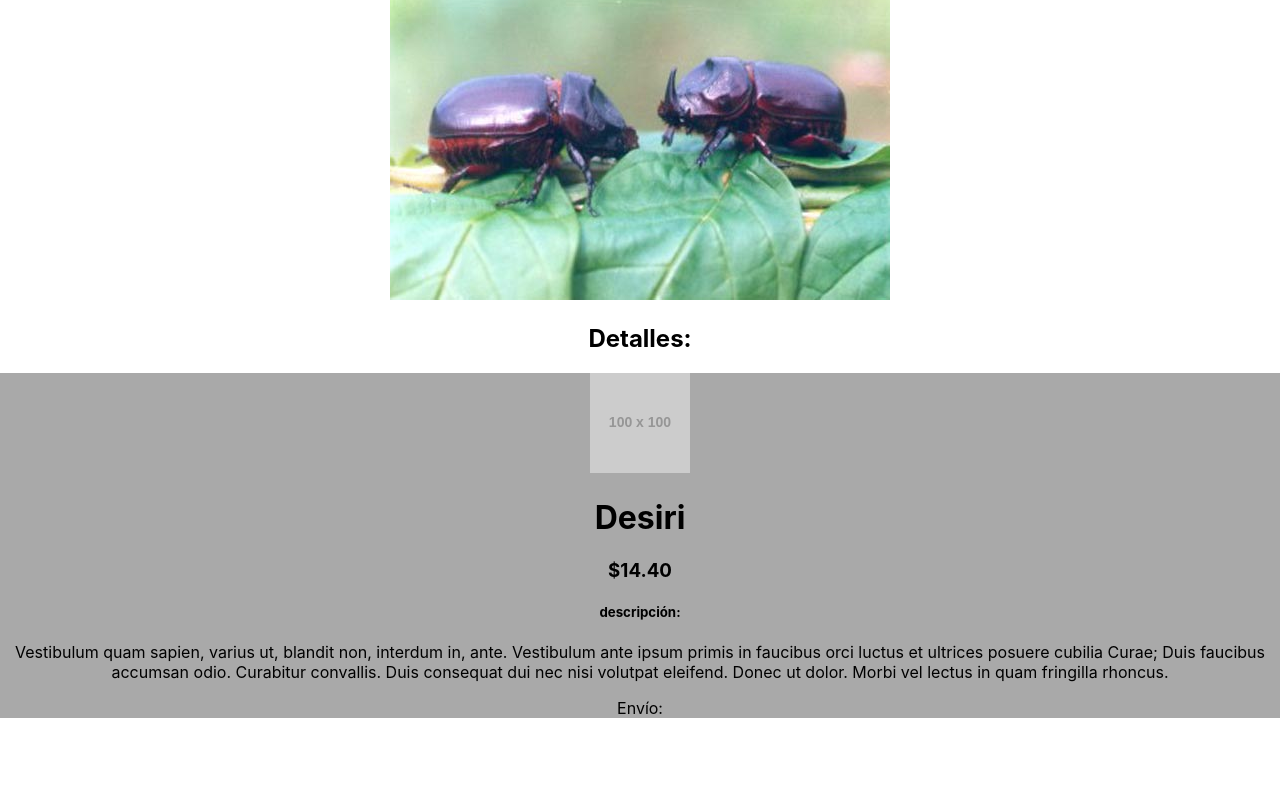
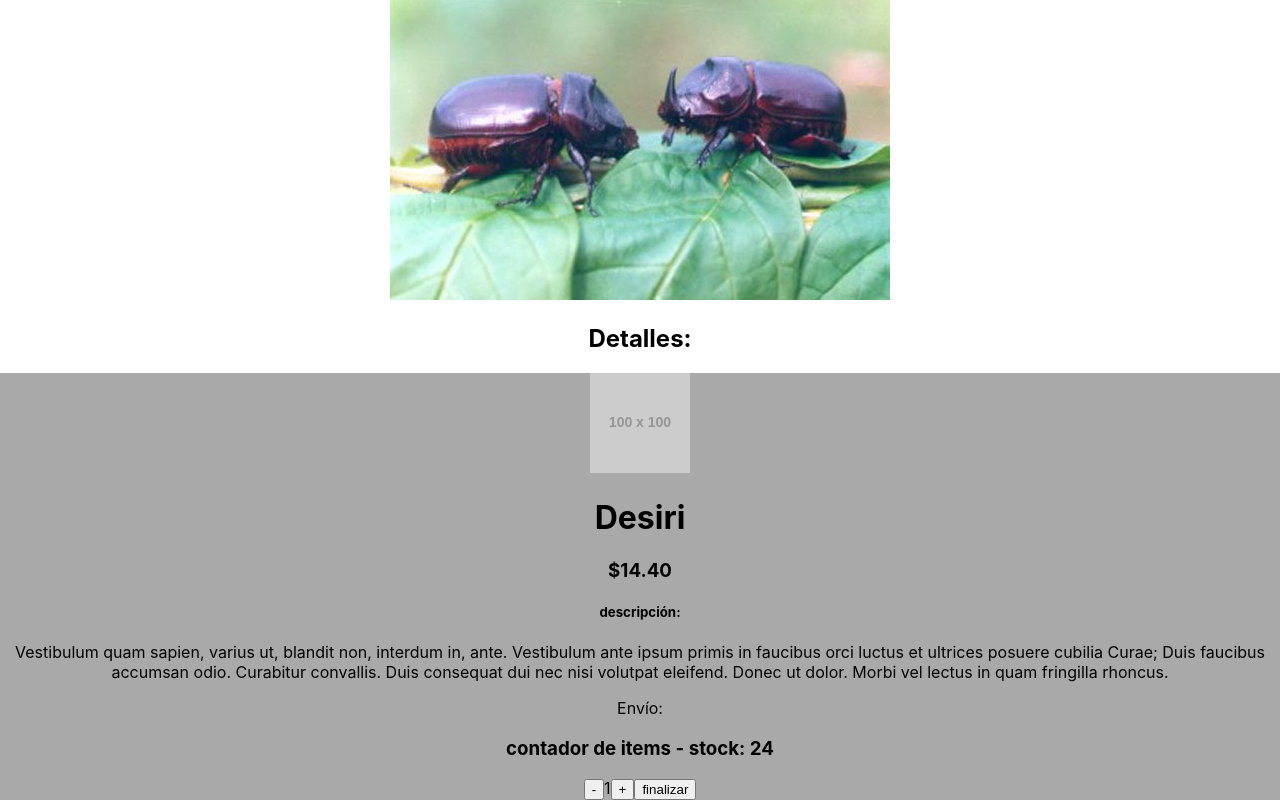
Before and after one commit to marcosb2001/reactapp34710, a React (Create React App) app: page /detalle/1 in a window 1280 px wide. Shown: the part 271-1071 px from the top of the page. Before the commit the page ends 1005 px from the top, so only its background shows below. Built offline with nearby package versions, Linux system fonts and the light colour scheme.

Commit message:
desafío contadores

```diff
--- a/src/App.js
+++ b/src/App.js
@@ -27,6 +27,7 @@ function App() {
             <Route path="/" element={<ItemListContainer/> }/>
             <Route path="/category/:idcat" element={<ItemListContainer/>}/>
             <Route path="/detalle/:id" element={<ItemDetailContainer/>}/>
+            <Route path="/cart" element={<h1>Carrito</h1>}/>
             <Route path="*" element={<h1>404: Elemento no encontrado</h1>}/>
 
           </Routes>
--- a/src/components/ItemCount.jsx
+++ b/src/components/ItemCount.jsx
@@ -1,6 +1,6 @@
 import React, { useState } from 'react';
 
-function ItemCount({initial, stock}){
+function ItemCount({initial, stock, onAdd, text}){
     const [items, setItems] = useState(initial);
 
     const handleIncrement = () => {
@@ -19,12 +19,18 @@ function ItemCount({initial, stock}){
         }
     }
 
+    const handleClick = ()=> {
+        onAdd(items)
+    }
+
+
 return (
     <div>
-        <h3>contador de items - stock: 20</h3>
-        <button onClick={ handleIncrement }>Sumar objeto</button>
-        <p>items: {items}</p>
-        <button onClick={ handleDecrement }>Restar objeto</button>
+        <h3>contador de items - stock: 24</h3>
+        <button onClick={ handleDecrement }>-</button>
+        <span>{items}</span>
+        <button onClick={ handleIncrement }>+</button>
+        <button onClick={ handleClick}>{text}</button>
 
     </div>
 )
--- a/src/components/ItemListContainer.jsx
+++ b/src/components/ItemListContainer.jsx
@@ -42,6 +42,7 @@ return(
             name={singleProduct.name}
             price={singleProduct.price}
             img={singleProduct.img}
+            stock={singleProduct.stock}
             />
             )}
 
--- /dev/null
+++ b/src/components/button.jsx
@@ -0,0 +1,15 @@
+
+
+
+export default function Button({ text, type, onTouch}) {
+
+    const btnStyle = {
+        backgroundColor: type === "alert" ? "red" : "lime"
+    }
+
+    return (
+        <button onClick={onTouch} style={btnStyle} className="btn">
+            {text}
+        </button>
+    )
+}
--- a/src/components/itemCard/Item.js
+++ b/src/components/itemCard/Item.js
@@ -1,8 +1,10 @@
 import {Link} from "react-router-dom"
+import Button from "../button";
+import ItemCount from "../ItemCount";
 
-function ItemCard({id, img, name, price}) {
+function ItemCard({id, img, name, price, stock}) {
 
-    const cardStyles = { height : "240px", width: "180px", border : "1px solid grey", padding : "10px", flex: 'auto'};
+    const cardStyles = { height : "230px", width: "20%", border : "1px solid grey", padding : "10px", flex: 'auto'};
 
     return (
         <div className="card" style={cardStyles}>
@@ -12,7 +14,9 @@ function ItemCard({id, img, name, price}) {
             <div className="card-detail">
                 <h2>{name}</h2>
                 <p>{price}</p>
-                <Link to={`/detalle/${id}`}>más info</Link>
+                <Link to={`/detalle/${id}`}>
+                <Button  type text="ver más"></Button>
+                </Link>
             </div>
         </div>
     )
--- a/src/components/itemDetail/ItemDetail.jsx
+++ b/src/components/itemDetail/ItemDetail.jsx
@@ -1,8 +1,19 @@
 import { useParams } from "react-router-dom";
+import { useState } from "react";
+import ItemCount from "../ItemCount"
 
-function ItemDetail({id, img, name, price, desc, shipping}) {
+function ItemDetail({id, img, name, price, desc, shipping, stock}) {
 
     const styles = {marginTop : "20px", backgroundColor : "darkgray"};
+
+
+    const [estado, setEstado] = useState(0);
+
+    function handleAdd(items) {
+        console.log('agreagar carrito', items);
+        setEstado(items)
+
+    }
 
     return (
         <div style={styles} className="card">
@@ -16,6 +27,15 @@ function ItemDetail({id, img, name, price, desc, shipping}) {
                 <p>{desc}</p>
                 <p>Envío: {shipping}</p>
             </div>
+
+            { estado === 0 ?
+            <ItemCount
+            initial={1}
+            stock={stock}
+            onAdd={handleAdd}
+            text="finalizar"/>
+            : <a href="/cart"> ir a carrito</a>
+            }
         </div>
     )
 }
--- a/src/components/itemDetail/ItemDetailContainer.jsx
+++ b/src/components/itemDetail/ItemDetailContainer.jsx
@@ -31,7 +31,7 @@ export default function ItemDetailContainer(props) {
 return(
     <div>
         <h2>Detalles:</h2>
-        <ItemDetail key={data.id} name={data.name} img={data.img} price={data.price} desc={data.desc} shipping={data.shipping}/>
+        <ItemDetail key={data.id} name={data.name} img={data.img} price={data.price} desc={data.desc} shipping={data.shipping} stock={data.stock}/>
     </div>
 )
 
--- a/src/data/data.js
+++ b/src/data/data.js
@@ -5,7 +5,8 @@ const itemsData = [{
   "img": "http://dummyimage.com/100x100.png/cc0000/ffffff",
   "desc": "Vestibulum quam sapien, varius ut, blandit non, interdum in, ante. Vestibulum ante ipsum primis in faucibus orci luctus et ultrices posuere cubilia Curae; Duis faucibus accumsan odio. Curabitur convallis.\n\nDuis consequat dui nec nisi volutpat eleifend. Donec ut dolor. Morbi vel lectus in quam fringilla rhoncus.",
   "shipping": false,
-  "category": "ant"
+  "category": "ant",
+  "stock": 24,
 }, {
   "id": 2,
   "name": "Cassandre",
@@ -13,7 +14,8 @@ const itemsData = [{
   "img": "http://dummyimage.com/100x100.png/cc0000/ffffff",
   "desc": "Vestibulum ac est lacinia nisi venenatis tristique. Fusce congue, diam id ornare imperdiet, sapien urna pretium nisl, ut volutpat sapien arcu sed augue. Aliquam erat volutpat.",
   "shipping": false,
-  "category": "butterfly"
+  "category": "butterfly",
+  "stock": 24,
 }, {
   "id": 3,
   "name": "Caryn",
@@ -21,7 +23,8 @@ const itemsData = [{
   "img": "http://dummyimage.com/100x100.png/ff4444/ffffff",
   "desc": "Curabitur at ipsum ac tellus semper interdum. Mauris ullamcorper purus sit amet nulla. Quisque arcu libero, rutrum ac, lobortis vel, dapibus at, diam.",
   "shipping": false,
-  "category": "beetle"
+  "category": "beetle",
+  "stock": 24,
 }, {
   "id": 4,
   "name": "Corrinne",
@@ -29,7 +32,8 @@ const itemsData = [{
   "img": "http://dummyimage.com/100x100.png/ff4444/ffffff",
   "desc": "Pellentesque at nulla. Suspendisse potenti. Cras in purus eu magna vulputate luctus.\n\nCum sociis natoque penatibus et magnis dis parturient montes, nascetur ridiculus mus. Vivamus vestibulum sagittis sapien. Cum sociis natoque penatibus et magnis dis parturient montes, nascetur ridiculus mus.",
   "shipping": true,
-  "category": "beetle"
+  "category": "beetle",
+  "stock": 24,
 }, {
   "id": 5,
   "name": "Rickie",
@@ -37,7 +41,8 @@ const itemsData = [{
   "img": "http://dummyimage.com/100x100.png/cc0000/ffffff",
   "desc": "Integer tincidunt ante vel ipsum. Praesent blandit lacinia erat. Vestibulum sed magna at nunc commodo placerat.",
   "shipping": true,
-  "category": "ant"
+  "category": "ant",
+  "stock": 24,
 }, {
   "id": 6,
   "name": "Jobey",
@@ -45,7 +50,8 @@ const itemsData = [{
   "img": "http://dummyimage.com/100x100.png/cc0000/ffffff",
   "desc": "Proin eu mi. Nulla ac enim. In tempor, turpis nec euismod scelerisque, quam turpis adipiscing lorem, vitae mattis nibh ligula nec sem.\n\nDuis aliquam convallis nunc. Proin at turpis a pede posuere nonummy. Integer non velit.\n\nDonec diam neque, vestibulum eget, vulputate ut, ultrices vel, augue. Vestibulum ante ipsum primis in faucibus orci luctus et ultrices posuere cubilia Curae; Donec pharetra, magna vestibulum aliquet ultrices, erat tortor sollicitudin mi, sit amet lobortis sapien sapien non mi. Integer ac neque.",
   "shipping": true,
-  "category": "beetle"
+  "category": "beetle",
+  "stock": 24,
 }, {
   "id": 7,
   "name": "Channa",
@@ -53,7 +59,8 @@ const itemsData = [{
   "img": "http://dummyimage.com/100x100.png/ff4444/ffffff",
   "desc": "Praesent id massa id nisl venenatis lacinia. Aenean sit amet justo. Morbi ut odio.",
   "shipping": true,
-  "category": "butterfly"
+  "category": "butterfly",
+  "stock": 24,
 }, {
   "id": 8,
   "name": "Dorine",
@@ -61,7 +68,8 @@ const itemsData = [{
   "img": "http://dummyimage.com/100x100.png/5fa2dd/ffffff",
   "desc": "Maecenas tristique, est et tempus semper, est quam pharetra magna, ac consequat metus sapien ut nunc. Vestibulum ante ipsum primis in faucibus orci luctus et ultrices posuere cubilia Curae; Mauris viverra diam vitae quam. Suspendisse potenti.\n\nNullam porttitor lacus at turpis. Donec posuere metus vitae ipsum. Aliquam non mauris.\n\nMorbi non lectus. Aliquam sit amet diam in magna bibendum imperdiet. Nullam orci pede, venenatis non, sodales sed, tincidunt eu, felis.",
   "shipping": true,
-  "category": "beetle"
+  "category": "beetle",
+  "stock": 24,
 }, {
   "id": 9,
   "name": "Bobbee",
@@ -69,7 +77,8 @@ const itemsData = [{
   "img": "http://dummyimage.com/100x100.png/ff4444/ffffff",
   "desc": "Duis consequat dui nec nisi volutpat eleifend. Donec ut dolor. Morbi vel lectus in quam fringilla rhoncus.",
   "shipping": true,
-  "category": "ant"
+  "category": "ant",
+  "stock": 24,
 }, {
   "id": 10,
   "name": "Berton",
@@ -77,7 +86,8 @@ const itemsData = [{
   "img": "http://dummyimage.com/100x100.png/dddddd/000000",
   "desc": "Duis bibendum. Morbi non quam nec dui luctus rutrum. Nulla tellus.\n\nIn sagittis dui vel nisl. Duis ac nibh. Fusce lacus purus, aliquet at, feugiat non, pretium quis, lectus.",
   "shipping": true,
-  "category": "ant"
+  "category": "ant",
+  "stock": 24,
 }, {
   "id": 11,
   "name": "Ferdie",
@@ -85,7 +95,8 @@ const itemsData = [{
   "img": "http://dummyimage.com/100x100.png/ff4444/ffffff",
   "desc": "In hac habitasse platea dictumst. Morbi vestibulum, velit id pretium iaculis, diam erat fermentum justo, nec condimentum neque sapien placerat ante. Nulla justo.",
   "shipping": false,
-  "category": "butterfly"
+  "category": "butterfly",
+  "stock": 24,
 }, {
   "id": 12,
   "name": "Natalee",
@@ -93,7 +104,8 @@ const itemsData = [{
   "img": "http://dummyimage.com/100x100.png/ff4444/ffffff",
   "desc": "Cum sociis natoque penatibus et magnis dis parturient montes, nascetur ridiculus mus. Vivamus vestibulum sagittis sapien. Cum sociis natoque penatibus et magnis dis parturient montes, nascetur ridiculus mus.\n\nEtiam vel augue. Vestibulum rutrum rutrum neque. Aenean auctor gravida sem.",
   "shipping": true,
-  "category": "butterfly"
+  "category": "butterfly",
+  "stock": 24,
 }]
 
   export default itemsData;
```
